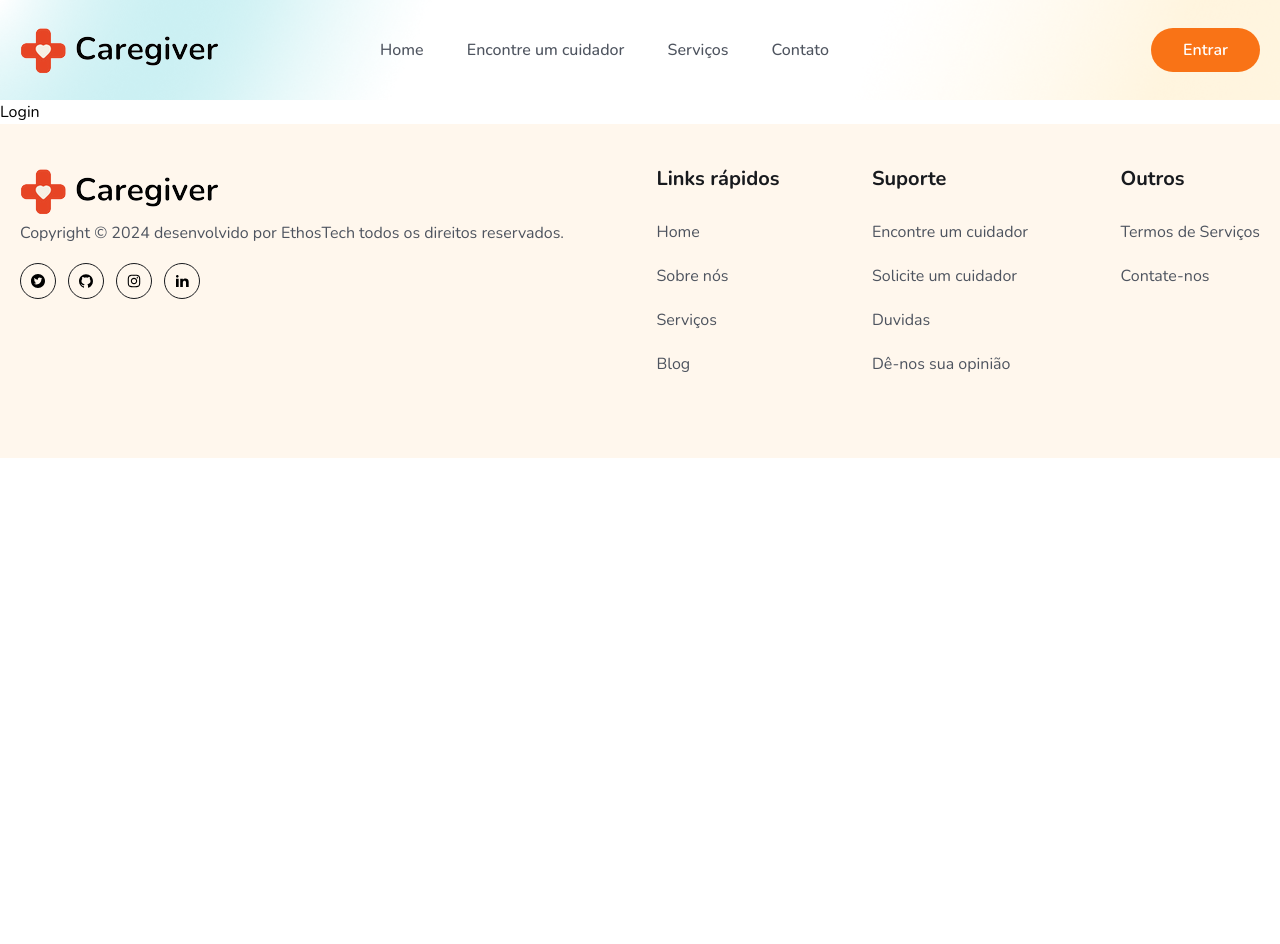
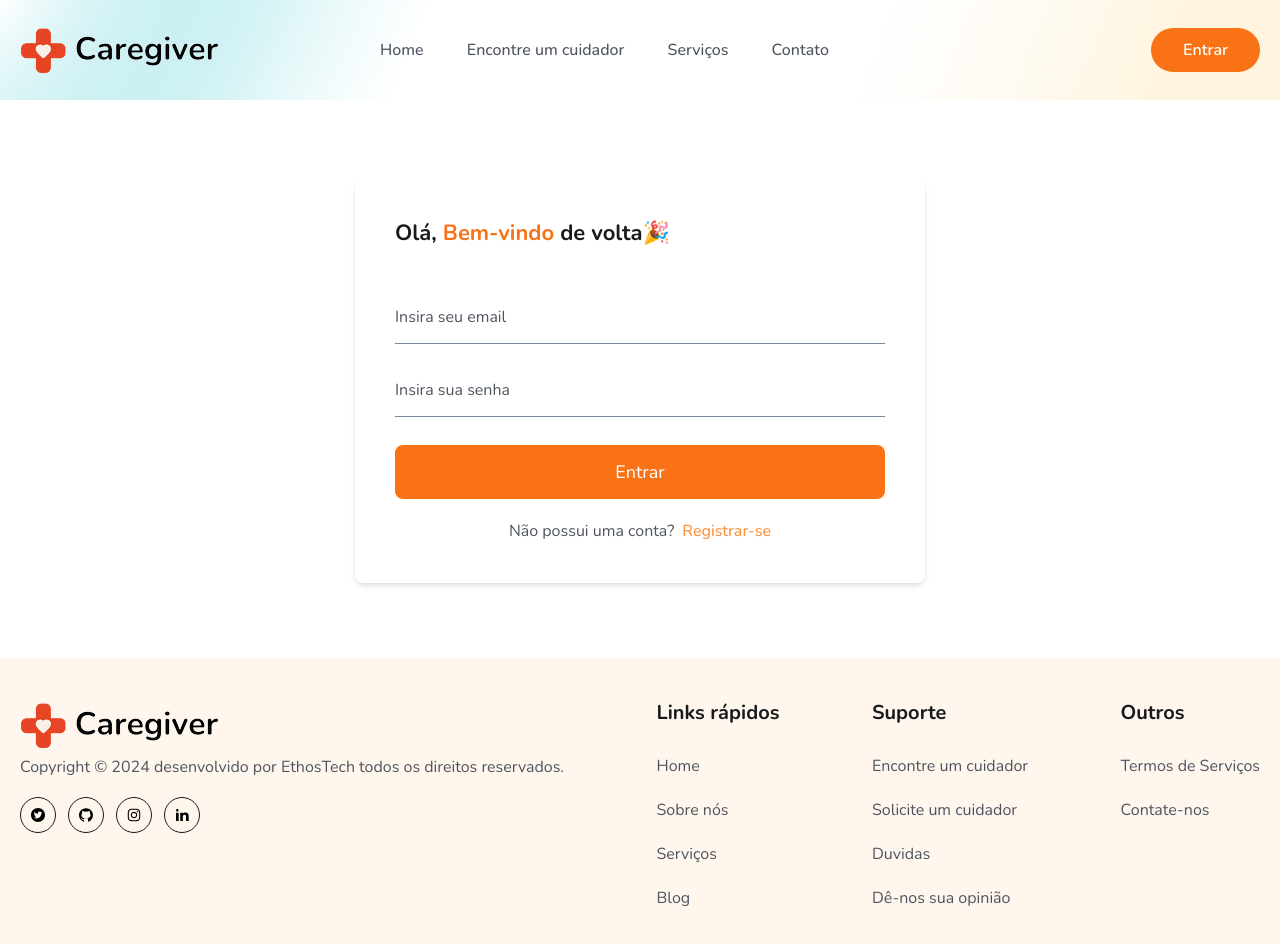
Before and after one commit to NotedSilva/Caregiver-Website, a React (Vite) app in the folder frontend/: page /login in a window 1280 px wide. Shown: the top 944 px of the page. Before the commit the page ends 800 px from the top, so only its background shows below. Built offline with nearby package versions, Linux system fonts and the light colour scheme.

Commit message:
Componente de login

```diff
--- a/frontend/src/pages/Login.jsx
+++ b/frontend/src/pages/Login.jsx
@@ -1,9 +1,61 @@
-import React from 'react';
+import React, { useState } from 'react';
+
+import {Link} from 'react-router-dom';
 
 const Login = () => {
+  const [formData, setFormData] = useState({
+    email: '',
+    password: '',
+  });
+
+  const handleInputChange = e => {
+    setFormData(prevState => ({ ...prevState, [e.target.name]: e.target.value }));
+  };
+
+
+
   return (
-    <div>Login</div>
-  )
-}
+    <section className="px-5 lg:px-0">
+      <div className="w-full max-w-[570px] mx-auto rounded-lg shadow-md md:p-10">
+        <h3 className="text-headingColor text-[22px] leading-9 font-bold mb-10">Olá, <span className="text-orange-500">Bem-vindo</span> de volta🎉</h3>
+        <form className="py-4 md:py-0">
+          <div className="mb-5">
+            <input
+              type="email"
+              placeholder="Insira seu email"
+              name="email"
+              value={formData.email}
+              onChange={handleInputChange}
+              className="w-full py-3 border-b border-solid border-[#778899] focus:outline-none focus:border-b-orange-500
+              text-[16px] leading-7 text-headingColor placeholder:text-textColor  cursor-pointer"
+              required
+            />
+          </div>
+
+          <div className="mb-5">
+            <input
+              type="password"
+              placeholder="Insira sua senha"
+              name="password"
+              value={formData.password}
+              onChange={handleInputChange}
+              className="w-full py-3 border-b border-solid border-[#778899] focus:outline-none focus:border-b-orange-500
+              text-[16px] leading-7 text-headingColor placeholder:text-textColor  cursor-pointer"
+              required
+            />
+          </div>
+
+            <div className="mt-7 ">
+              <button type="submit" className="w-full bg-orange-500 text-white text-[18px] leading-[30px] rounded-lg px-4 py-3">Entrar</button>
+            </div>
+
+            <p className="mt-5 text-textColor text-center">Não possui uma conta? <Link to='/cadastro' className="text-orange-400 font-medium ml-1">Registrar-se</Link>
+            </p>
+
+        </form>
+      </div>
+    </section>
+  );
+};
 
 export default Login;
```
